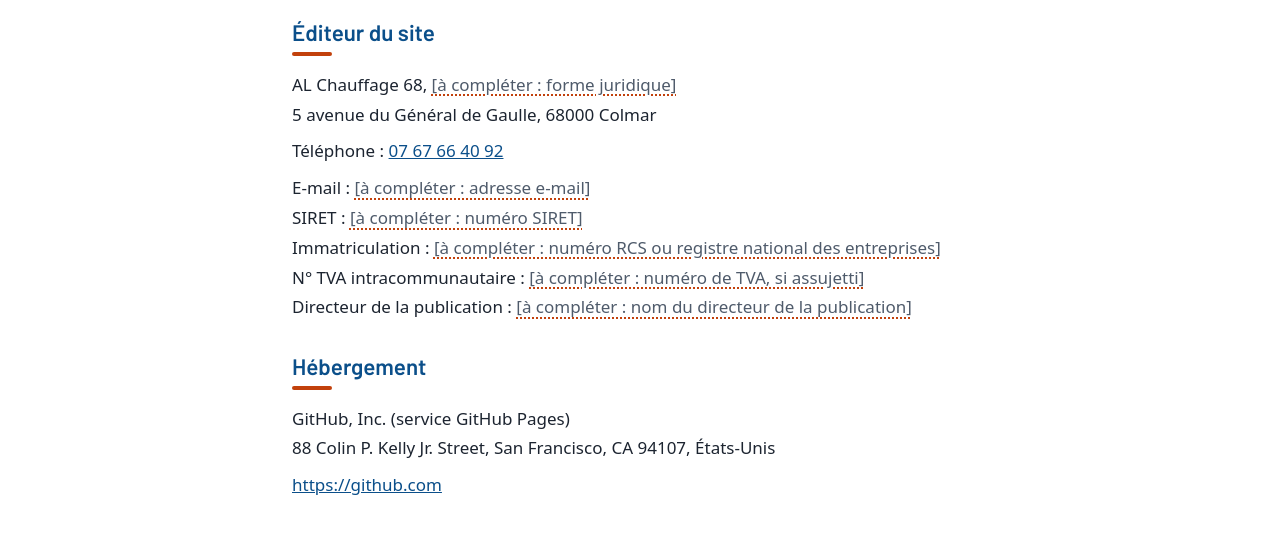
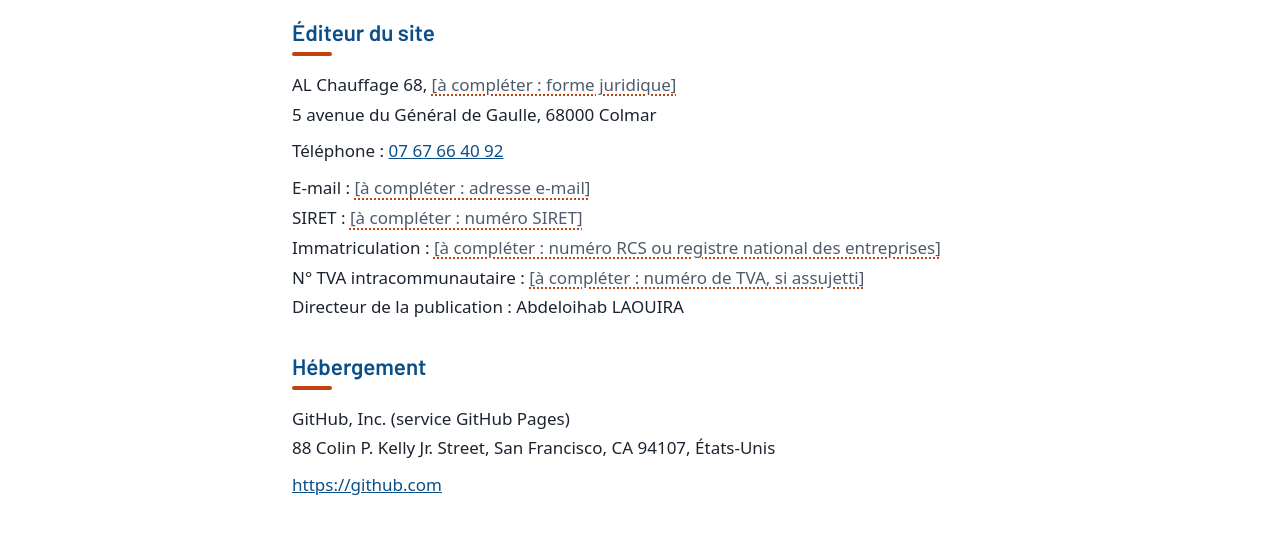
Before and after one commit to sneaqix/maquette-al-chauffage-68, a plain HTML site: page mentions-legales.html in a window 1280 px wide. Shown: the part 254-790 px from the top of the page. Drawn offline with Linux system fonts and the light colour scheme.

Commit message:
Nom de l'artisan : page À propos et mentions légales
Co-Authored-By: Claude Opus 5.5 <noreply@anthropic.com>
Claude-Session: https://claude.ai/code/session_01GURLNAe1e8m5JmjHiWQJZ9

```diff
--- a/mentions-legales.html
+++ b/mentions-legales.html
@@ -125,7 +125,7 @@
       SIRET : <span class="a-completer">[à compléter : numéro SIRET]</span><br>
       Immatriculation : <span class="a-completer">[à compléter : numéro RCS ou registre national des entreprises]</span><br>
       N° TVA intracommunautaire : <span class="a-completer">[à compléter : numéro de TVA, si assujetti]</span><br>
-      Directeur de la publication : <span class="a-completer">[à compléter : nom du directeur de la publication]</span>
+      Directeur de la publication : Abdeloihab LAOUIRA
     </p>
 
     <h2>Hébergement</h2>
```
Also changed, not shown: a-propos.html (+1 -1 lines).
